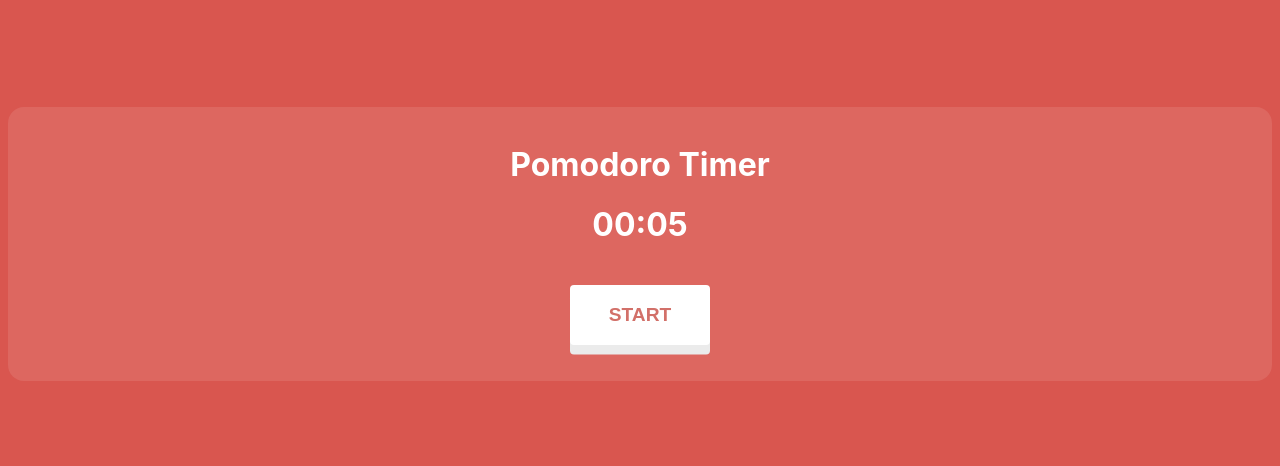
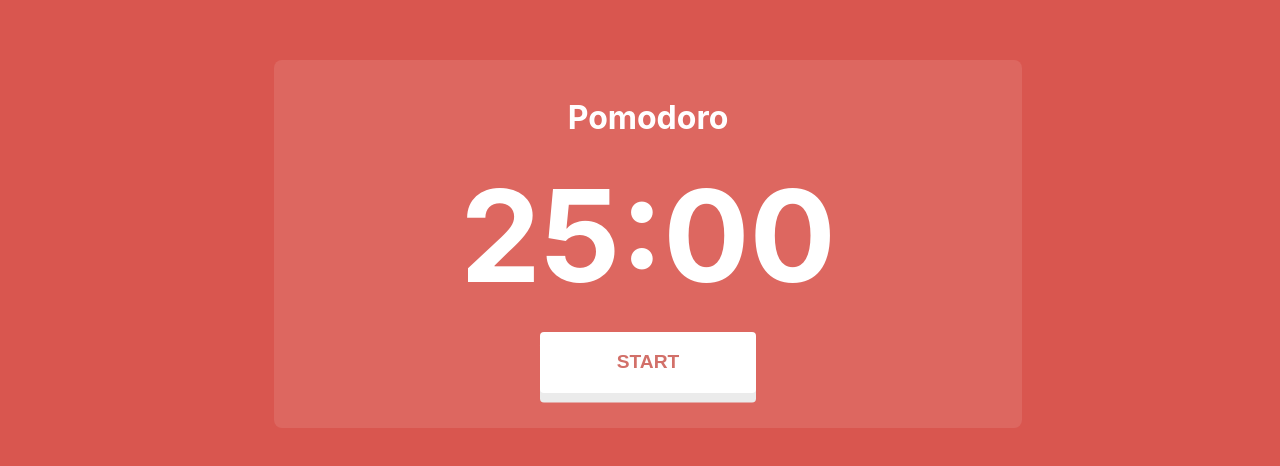
Before and after one commit to BetoRincon/pomodoro-app, a React (Create React App) app: page / in a window 1280 px wide. Shown: the part 164-630 px from the top of the page. Built offline with nearby package versions, Linux system fonts and the light colour scheme.

Commit message:
improve styling

```diff
--- a/src/App.css
+++ b/src/App.css
@@ -1,30 +1,21 @@
-.App {
+body {
+
+  height: 100vh;
+  width: 100vw;
+  font-family: -apple-system, BlinkMacSystemFont, 'Segoe UI', 'Roboto', 'Oxygen',
+    'Ubuntu', 'Cantarell', 'Fira Sans', 'Droid Sans', 'Helvetica Neue',
+    sans-serif;
+    background-color: rgb(217,86,79);
+}
+
+#root{
   display: flex;
-  flex-direction: column;
+  flex-direction: row;
   justify-content: center;
+  align-items: center;
   height: 100vh;
 }
 
-.timer-container{
-  text-align: center;
-  color: rgb(255, 255, 255);
-  /* border: 1px solid white; */
-  border-radius: 1em;
-  padding: 1em;
-  background-color: rgba(255, 255, 255, 0.097);
+.App {
+  width: 70vw;
 }
-
-button{
-  background-color: white;
-  color: rgb(210, 112, 105);
-  font-weight: bold;
-  font-size: 1.2em;
-  text-transform: uppercase;
-  border: none;
-  outline: none;
-  cursor: pointer;
-  margin: 1em;
-  padding: 1em 2em;
-  border-radius: 4px;
-  box-shadow: rgb(235 235 235) 0px 0.5em 0px;
-}
--- a/src/App.js
+++ b/src/App.js
@@ -1,4 +1,3 @@
-import logo from './logo.svg';
 import './App.css';
 import Timer from './Timer/Timer.js'
 
@@ -6,14 +5,9 @@ function App() {
   return (
     <div className="App">
       <div className='timer-container'>
-        <h1>Pomodoro Timer  </h1>
-        <Timer name="1"/>
+        <h1>Pomodoro</h1>
+        <Timer/>
       </div>
-
-      {/* <div className='timer-container'>
-        <h1>Pomodoro Timer  </h1>
-        <Timer name="2"/>
-      </div> */}
 
     </div>
   );
--- a/src/Timer/Timer.js
+++ b/src/Timer/Timer.js
@@ -1,5 +1,4 @@
 import React from 'react'
-import { render } from 'react-dom'
 
 class Timer extends React.Component{
 
@@ -26,7 +25,7 @@ class Timer extends React.Component{
 
     initTimer(){
         let formattedTimer = new Date();
-        formattedTimer.setMinutes(0,5,0);
+        formattedTimer.setMinutes(25,0,0);
         this.setState({
             timer: formattedTimer,
         })
@@ -94,7 +93,8 @@ class Timer extends React.Component{
     render(){
         return(
             <div className='timer-box'>
-                <h1>{this.state.timer.toString()}</h1>
+                <h1>{this.props.name}</h1>
+                <h1 className='timer-label'>{this.state.timer.toString()}</h1>
                 <button onClick={this.onClickButton}>{this.state.buttonLabel}</button>
             </div>
         )
--- a/src/Timer/index.css
+++ b/src/Timer/index.css
@@ -1,11 +1,33 @@
-body {
-  height: 100vh;
-  font-family: -apple-system, BlinkMacSystemFont, 'Segoe UI', 'Roboto', 'Oxygen',
-    'Ubuntu', 'Cantarell', 'Fira Sans', 'Droid Sans', 'Helvetica Neue',
-    sans-serif;
-    background-color: rgb(217,86,79);
+
+
+.timer-container{
+  text-align: center;
+  color: rgb(255, 255, 255);
+  width: 80%;
+  margin: 0 auto;
+  /* border: 1px solid white; */
+  border-radius: 0.5em;
+  padding: 1em;
+  background-color: rgba(255, 255, 255, 0.097);
 }
 
-#root{
-  height: 100vh;
+button{
+  background-color: white;
+  color: rgb(210, 112, 105);
+  width: 30%;
+  font-weight: bold;
+  font-size: 1.2em;
+  text-transform: uppercase;
+  border: none;
+  outline: none;
+  cursor: pointer;
+  margin: 1em;
+  padding: 1em 2em;
+  border-radius: 4px;
+  box-shadow: rgb(235 235 235) 0px 0.5em 0px;
 }
+
+.timer-label{
+  font-size: 8em;
+  margin: 0;
+}
```
